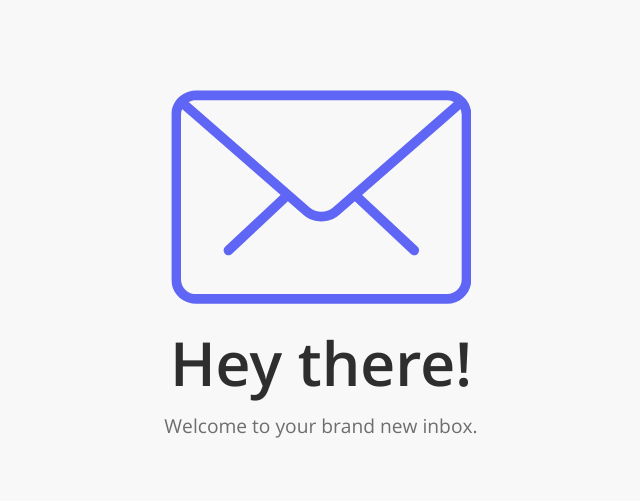
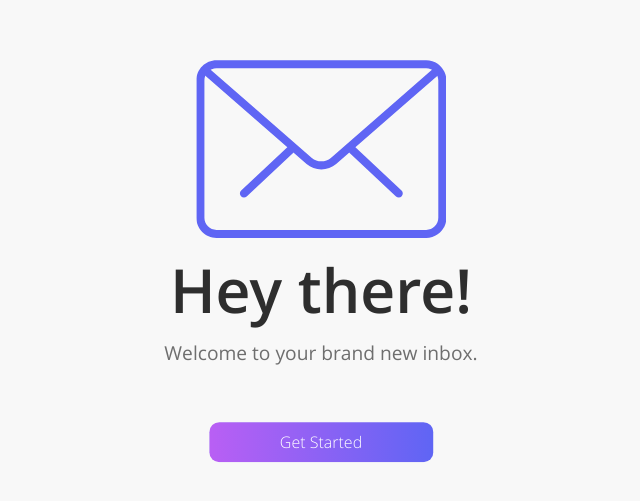
Before and after one commit to mtchdev/Nota, an Angular app in the folder mailx/: page /#/ in a window 1280 px wide. Shown: the part 157-658 px from the top of the page, without its empty margins (319-959 px from the left). Built offline with nearby package versions, Linux system fonts and the light colour scheme.

Commit message:
Add onboarding page

```diff
--- a/mailx/main.ts
+++ b/mailx/main.ts
@@ -20,7 +20,9 @@ function createWindow() {
     webPreferences: {
       nodeIntegration: true,
     },
-    frame: false
+    frame: false,
+    minWidth: 1100,
+    minHeight: 600
   });
 
   if (serve) {
--- a/mailx/src/app/app.component.html
+++ b/mailx/src/app/app.component.html
@@ -1 +1,2 @@
+<div id="drag-area"></div>
 <router-outlet></router-outlet>
--- a/mailx/src/app/app.module.ts
+++ b/mailx/src/app/app.module.ts
@@ -15,7 +15,7 @@ import { AppRoutingModule } from './app-routing.module';
  * Components
  */
 import { AppComponent } from './app.component';
-import { OnboardingComponent } from './components/onboarding/onboarding.component'; // MAIN APP
+import { OnboardingComponent } from './components/onboarding/onboarding.component';
 
 @NgModule({
   declarations: [AppComponent, OnboardingComponent],
--- a/mailx/src/app/components/onboarding/onboarding.component.html
+++ b/mailx/src/app/components/onboarding/onboarding.component.html
@@ -2,4 +2,8 @@
     <img src="assets/svg/mail.svg" class="onboarding__icon" />
     <h1 class="onboarding__title">Hey there!</h1>
     <span class="onboarding__subtitle">Welcome to your brand new inbox.</span>
+<br>
+    <button class="onboarding__action-button button__gradient button--is-large button--is-long" (click)="button()">
+        Get Started
+    </button>
 </div>
--- a/mailx/src/app/components/onboarding/onboarding.component.ts
+++ b/mailx/src/app/components/onboarding/onboarding.component.ts
@@ -11,4 +11,8 @@ export class OnboardingComponent implements OnInit {
   ngOnInit() {
   }
 
+  public button(): void {
+    // TODO: go to next page
+  }
+
 }
--- a/mailx/src/assets/scss/_base.scss
+++ b/mailx/src/assets/scss/_base.scss
@@ -4,4 +4,6 @@
 @import 'globals/variables';
 @import 'globals/fonts';
 @import 'globals/main';
+@import 'elements/typography';
+@import 'elements/button';
 @import 'components/base';
--- a/mailx/src/assets/scss/components/onboarding/_onboarding.scss
+++ b/mailx/src/assets/scss/components/onboarding/_onboarding.scss
@@ -23,8 +23,12 @@
     }
 
     &__icon {
-        width: 300px;
+        width: 250px;
         margin-bottom: -4.5rem;
     }
 
+    &__action-button {
+        margin-top: 3.5rem;
+    }
+
 }
--- /dev/null
+++ b/mailx/src/assets/scss/elements/_button.scss
@@ -0,0 +1,38 @@
+// Button
+
+button {
+    background-color: $primary;
+    color: $white;
+    font-weight: 300;
+    font-size: 1rem;
+    border-radius: 10px;
+    box-sizing: border-box;
+    border: none;
+
+    &:focus {
+        outline: none;
+    }
+
+    &:hover {
+        cursor: pointer;
+    }
+}
+
+.button {
+    &--is-large {
+        height: 2.5rem;
+        width: 8rem;
+    }
+
+    &--is-long {
+        width: 14rem;
+    }
+
+    &--auto-width {
+        width: auto !important;
+    }
+
+    &__gradient {
+        background-image: linear-gradient(to left, #5F65F4 0%, #B95FF4 100%);
+    }
+}
--- a/mailx/src/assets/scss/globals/_main.scss
+++ b/mailx/src/assets/scss/globals/_main.scss
@@ -2,8 +2,12 @@ html, body {
     margin: 0;
     background-color: $almost-white;
     color: $almost-black;
-    user-select: none;
+    // user-select: none;
     font-family: 'Open Sans';
+}
 
-    -webkit-app-region: drag; // for now, until we add a titlebar
+#drag-area {
+    height: 50px;
+    width: 100%;
+    -webkit-app-region: drag;
 }
```
Also changed, not shown: 1 other file (tests, documents, lock files or other folders).
